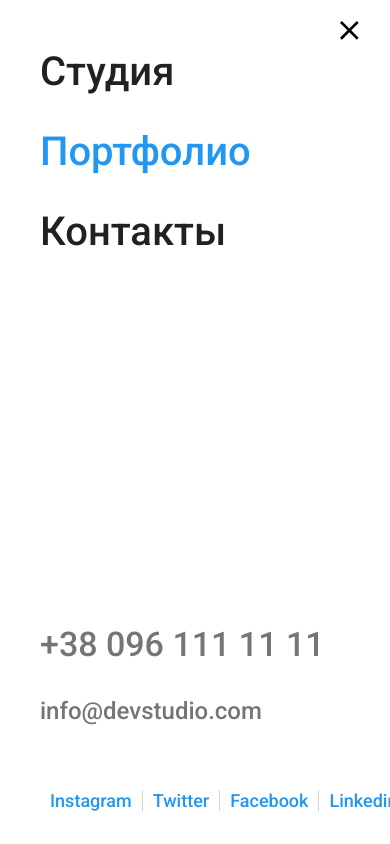
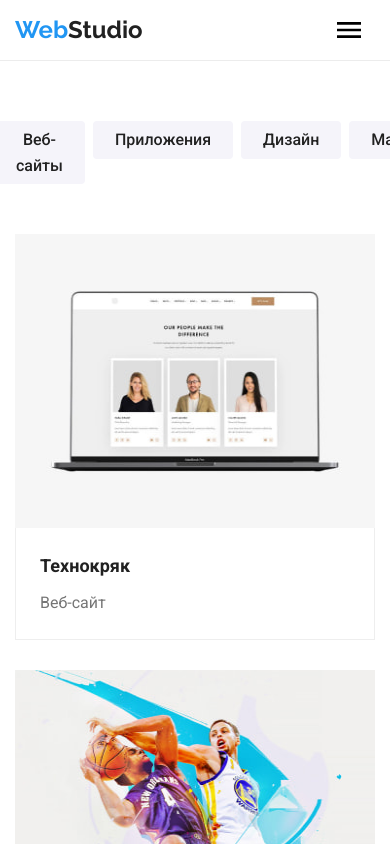
Before and after one commit to Suglex-Oleksii/goit-markup-hw-08, a plain HTML site: page portfolio.html in a window 390 px wide. Both pictures are taken after a click on the button 349 px from the left and 30 px from the top of the page. Shown: the top 844 px of the page. Drawn offline with nearby package versions, Linux system fonts and the light colour scheme.

Commit message:
ДЗ-8 доработка 23.05.2022

```diff
--- /dev/null
+++ b/js/mobile-menu.js
@@ -0,0 +1,15 @@
+(() => {
+  const menuBtnRef = document.querySelector("[data-menu-button]");
+  const mobileMenuRef = document.querySelector("[data-menu]");
+
+  menuBtnRef.addEventListener("click", () => {
+    const expanded =
+      menuBtnRef.getAttribute("aria-expanded") === "true" || false;
+
+    menuBtnRef.classList.toggle("is-open");
+    menuBtnRef.setAttribute("aria-expanded", !expanded);
+
+    mobileMenuRef.classList.toggle("is-open");
+
+});
+})();
--- a/js/modal.js
+++ b/js/modal.js
@@ -13,19 +13,3 @@
     refs.modal.classList.toggle("is-hidden");
   }
 })();
-
-(() => {
-  const menuBtnRef = document.querySelector("[data-menu-button]");
-  const mobileMenuRef = document.querySelector("[data-menu]");
-
-  menuBtnRef.addEventListener("click", () => {
-    const expanded =
-      menuBtnRef.getAttribute("aria-expanded") === "true" || false;
-
-    menuBtnRef.classList.toggle("is-open");
-    menuBtnRef.setAttribute("aria-expanded", !expanded);
-
-    mobileMenuRef.classList.toggle("is-open");
-
-});
-})();
--- a/portfolio.html
+++ b/portfolio.html
@@ -462,5 +462,6 @@
       </div>
     </footer>
     <script src="./js/modal.js"></script>
+    <script src="./js/mobile-menu.js"></script>
   </body>
 </html>
--- a/sass/components/_form-modal.scss
+++ b/sass/components/_form-modal.scss
@@ -8,7 +8,7 @@
     transition-property: opacity, translate;
     transition-duration: 250ms;
     transition-timing-function: cubic-bezier(0.4, 0, 0.2, 1);
-
+    z-index: 3;
     overflow-y: scroll;
 
     @media screen and (max-width: 767px) {
--- a/sass/components/_header.scss
+++ b/sass/components/_header.scss
@@ -23,7 +23,7 @@
     background-color: transparent;
     margin-left: auto;
     fill: $title-color;
-    z-index: 10;
+    z-index: 2;
 
     @media screen and (min-width: 768px) {
     display: none;
@@ -82,7 +82,7 @@
     height: 100%;
 
     position: fixed;
-    z-index: 5;
+    z-index: 1;
 
     background-color: $background-header-color;
     padding: 48px 40px;
```
Also changed, not shown: index.html (+1 -0 lines), css/main.css, css/main.min.css, 2 other files.
